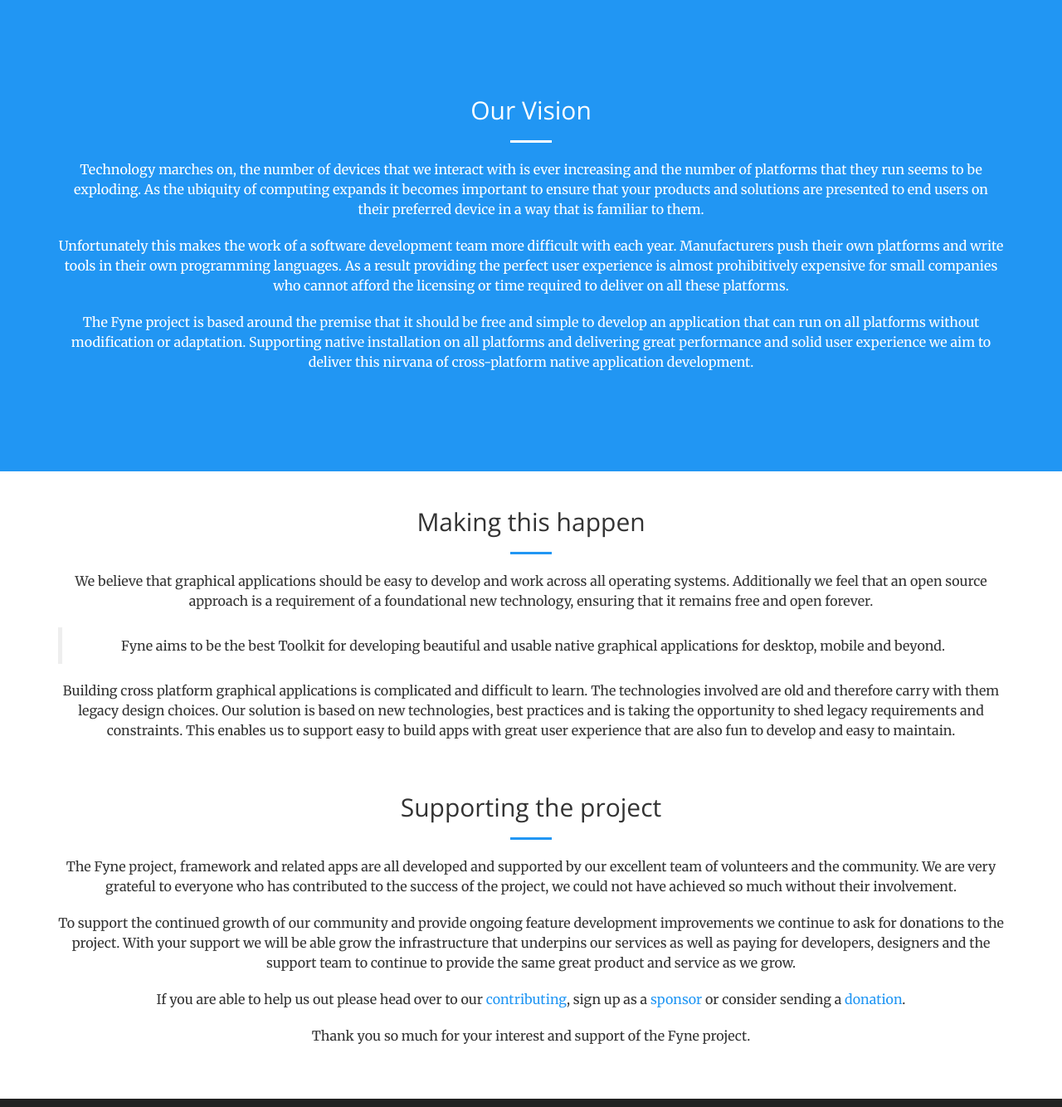
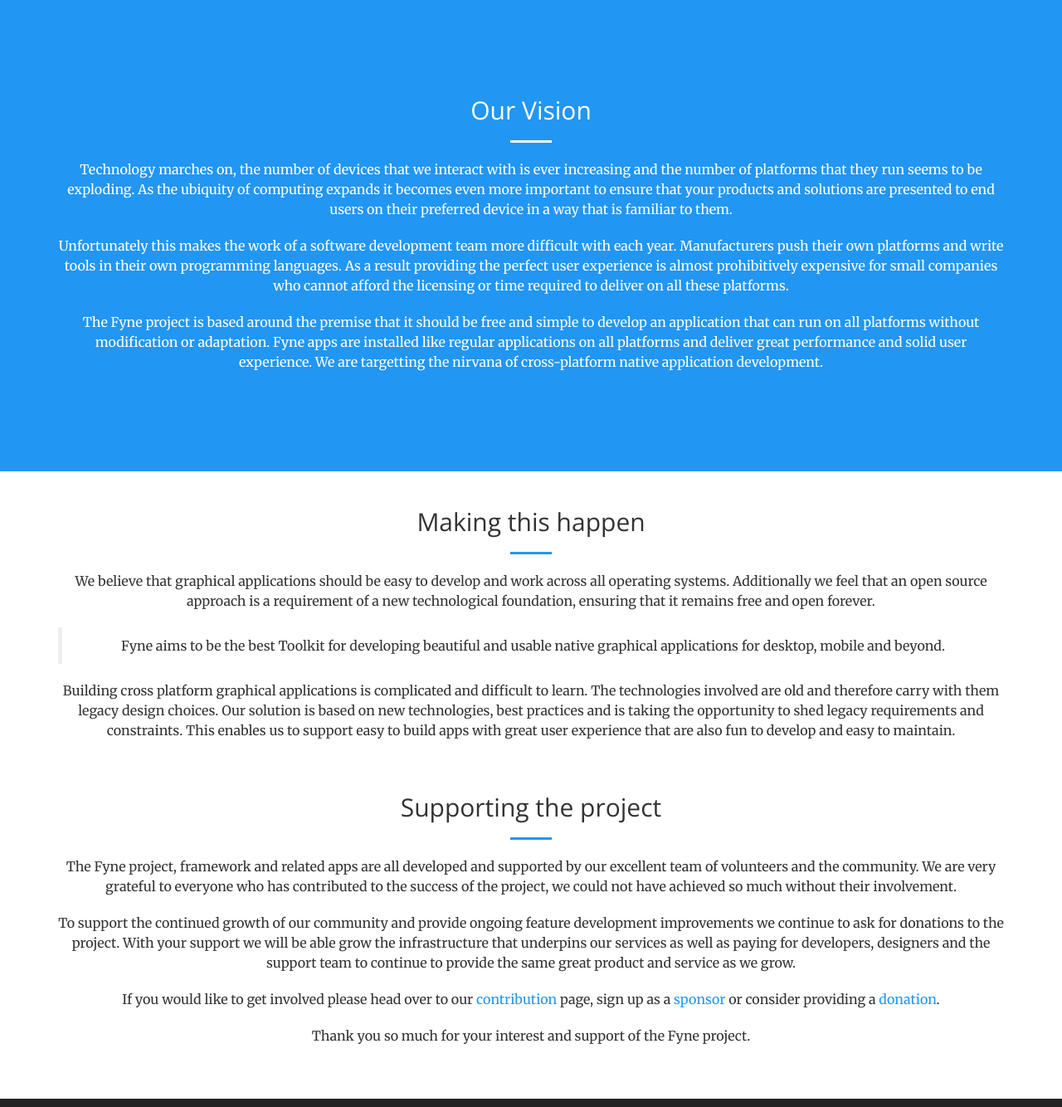
Before and after one commit to fyne-io/fyne-io.github.io, a Jekyll site: the page built from vision/index.md, in a window 1280 px wide and 1400 px high, scrolled down 274 px, cut to the strip 66-1400 px from the top of the window. Shown: the whole strip at 83% size. Built offline with Jekyll 4.4.1, drawn with Linux system fonts in a browser that asks for light colours.

Commit message:
include suggestions

```diff
--- a/vision/index.md
+++ b/vision/index.md
@@ -15,7 +15,7 @@
 
 Technology marches on, the number of devices that we interact with is ever increasing and
 the number of platforms that they run seems to be exploding.
-As the ubiquity of computing expands it becomes important to ensure that your
+As the ubiquity of computing expands it becomes even more important to ensure that your
 products and solutions are presented to end users on their preferred device
 in a way that is familiar to them.
 
@@ -29,8 +29,9 @@
 The Fyne project is based around the premise that it should be free and
 simple to develop an application that can run on all platforms without
 modification or adaptation.
-Supporting native installation on all platforms and delivering great performance
-and solid user experience we aim to deliver this nirvana of
+Fyne apps are installed like regular applications on all platforms and deliver great performance
+and solid user experience.
+We are targetting the nirvana of
 cross-platform native application development.
 
 </div>
@@ -46,7 +47,7 @@
 ## Making this happen
 ---
 
-We believe that graphical applications should be easy to develop and work across all operating systems. Additionally we feel that an open source approach is a requirement of a foundational new technology,
+We believe that graphical applications should be easy to develop and work across all operating systems. Additionally we feel that an open source approach is a requirement of a new technological foundation,
 ensuring that it remains free and open forever.
 
 > Fyne aims to be the best Toolkit for developing beautiful and usable native graphical applications for desktop, mobile and beyond.
@@ -74,9 +75,9 @@
 underpins our services as well as paying for developers, designers and
 the support team to continue to provide the same great product and service as we grow.
 
-If you are able to help us out please head over to our [contributing](/contribute/),
-sign up as a [sponsor](https://github.com/sponsors/fyne-io/) or consider sending
-a [donation](/sponsor/).
+If you would like to get involved please head over to our [contribution](/contribute/) page,
+sign up as a [sponsor](https://github.com/sponsors/fyne-io/) or consider
+providing a [donation](/sponsor/).
 
 Thank you so much for your interest and support of the Fyne project.
 
```
